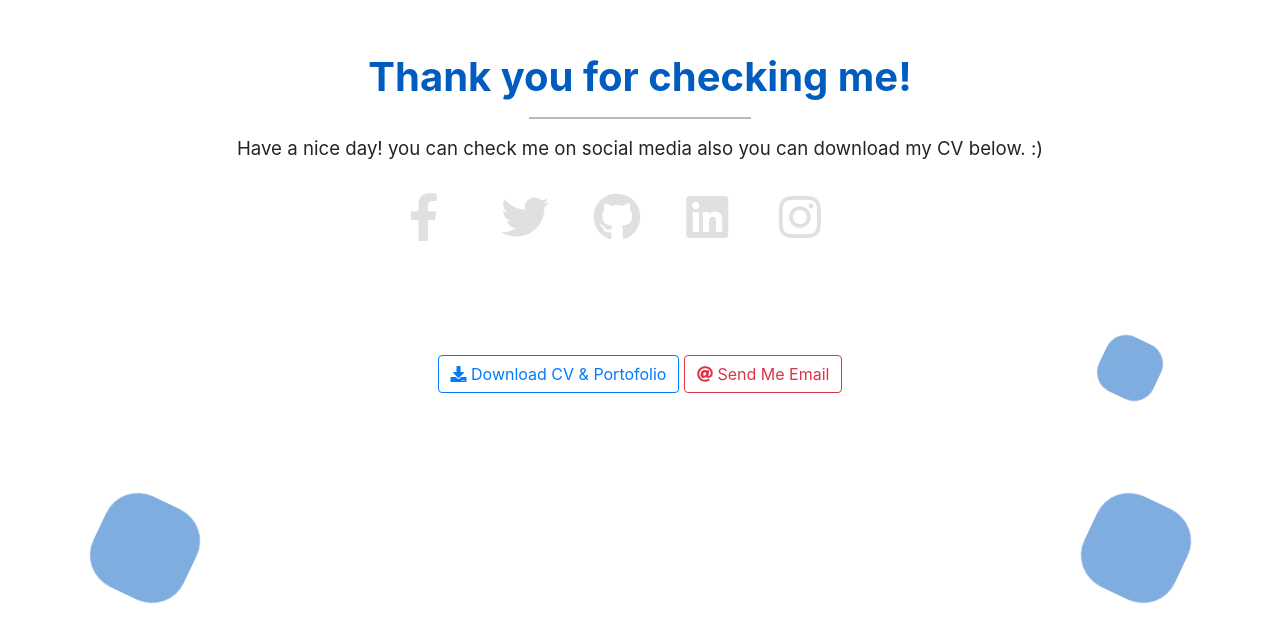
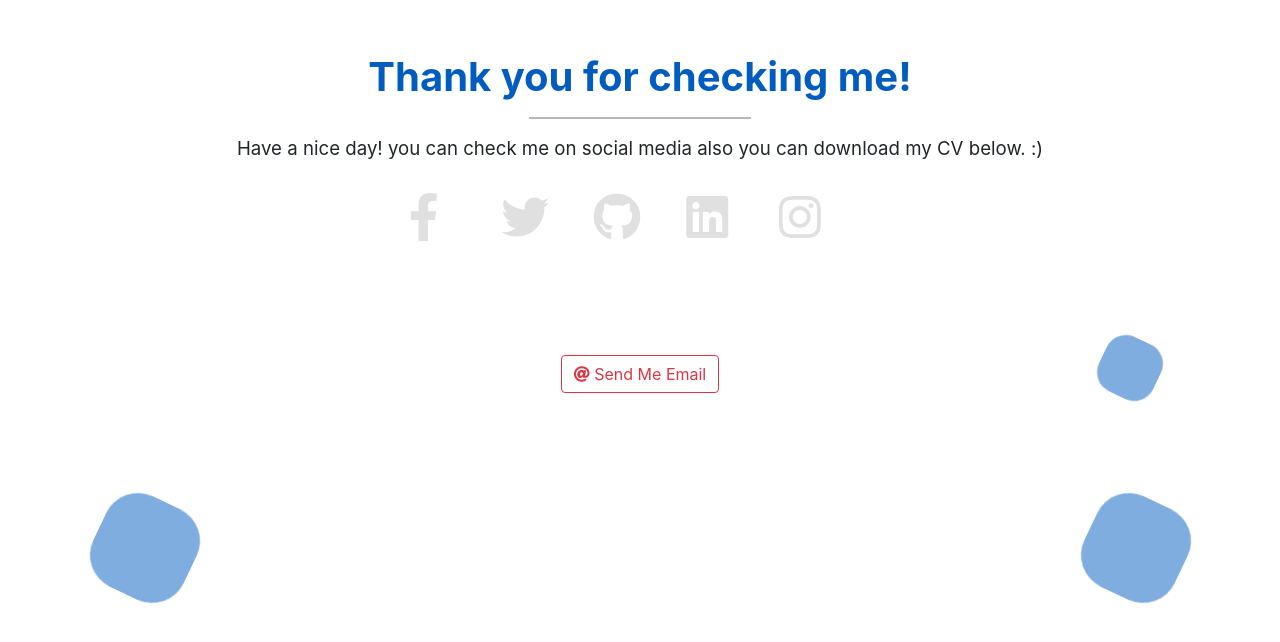
Before and after one commit to yogarevy/yogarevy.github.io, a plain HTML site: page pages/index.html in a window 1280 px wide. Shown: the part 3961-4603 px from the top of the page. Drawn offline with Linux system fonts and the light colour scheme.

Commit message:
hide download cv

```diff
--- a/pages/index.html
+++ b/pages/index.html
@@ -293,10 +293,10 @@
                 </div>
                 <div class="col-md-12 module feature-section">
                     <div align="center">
-                        <a href="../assets/download/cv_portfolio_yoga_revy_setiadi.pdf" class="btn btn-outline-primary" target="_blank">
+                        <!--<a href="../assets/download/cv_portfolio_yoga_revy_setiadi.pdf" class="btn btn-outline-primary" target="_blank">
                             <i class="fa fa-download"></i>
                             Download CV & Portofolio
-                        </a>
+                        </a>-->
                         <a href="mailto:yogarevysetiadi@gmail.com" class="btn btn-outline-danger perbuttonan" target="_blank">
                             <i class="fa fa-at"></i>
                             Send Me Email
```
